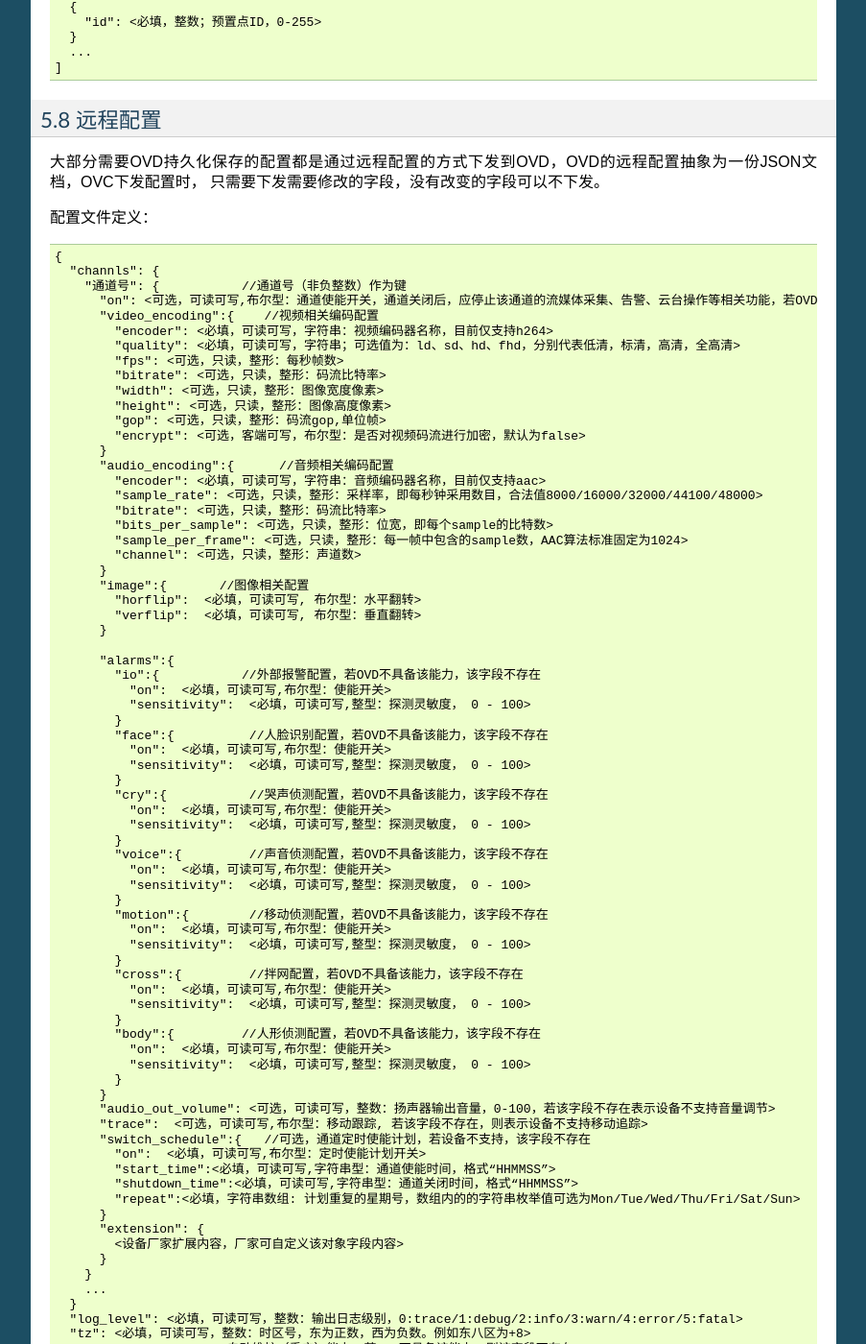
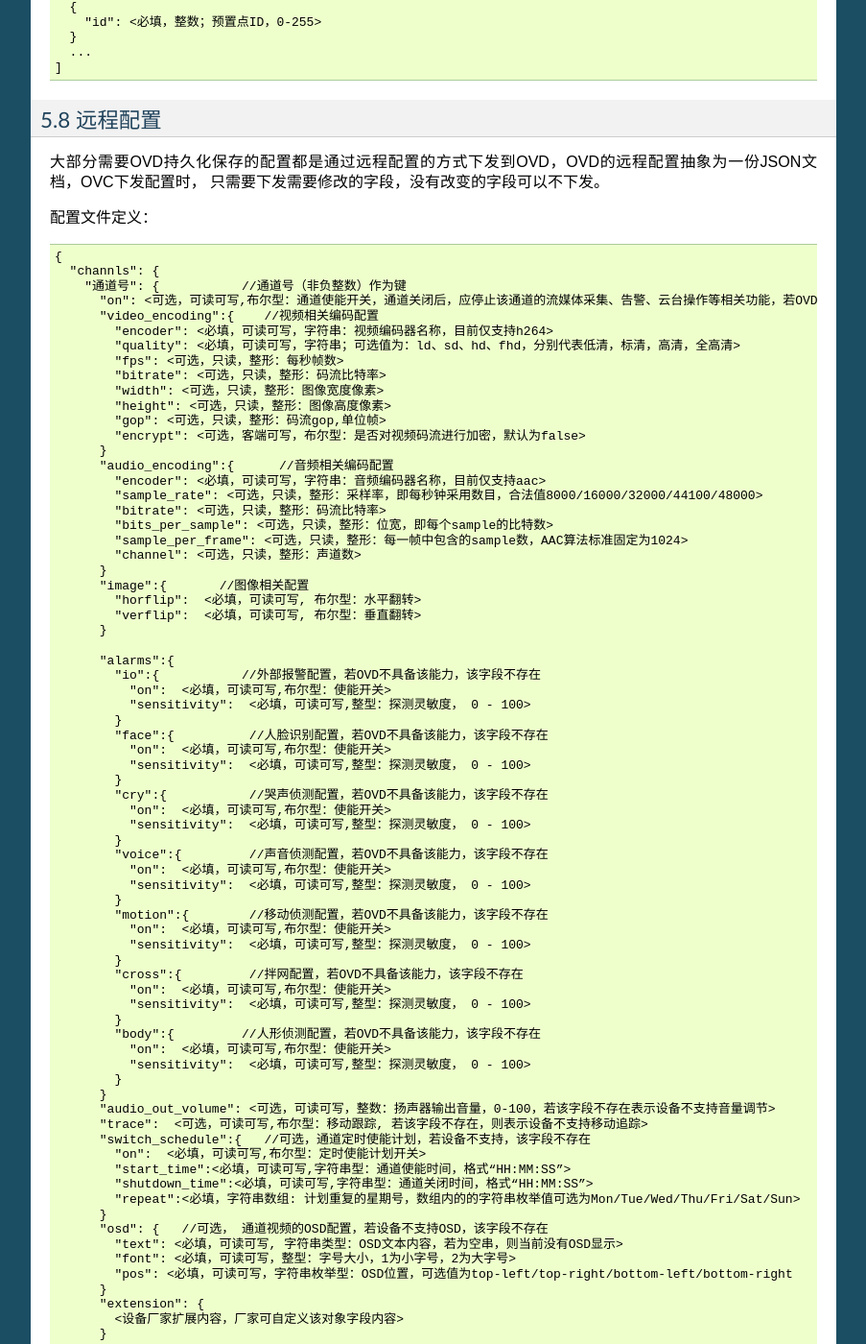
Before and after one commit to jamken/open_dev_sdk, a Sphinx documentation site: the page built from docs/dap.rst, in a window 1280 px wide and 1400 px high, scrolled down 14469 px. Shown: the whole window at 96% size, without its empty margins (198-1101 px from the left). Built offline with Sphinx 7.4.7, drawn with Linux system fonts in a browser that asks for light colours; some of the changed text lies outside the part shown.

Commit message:
远程配置，增加OSD，修改自动维护的起止时间格式，同时增加一个最后重启时间

```diff
--- a/docs/dap.rst
+++ b/docs/dap.rst
@@ -865,9 +865,14 @@ OVC可以通过该命令获取摄像头的预置点列表
         "trace":  <可选，可读可写,布尔型：移动跟踪, 若该字段不存在，则表示设备不支持移动追踪>
         "switch_schedule":{   //可选，通道定时使能计划，若设备不支持，该字段不存在
           "on":  <必填，可读可写,布尔型：定时使能计划开关>
-          "start_time":<必填，可读可写,字符串型：通道使能时间，格式“HHMMSS”>
-          "shutdown_time":<必填，可读可写,字符串型：通道关闭时间，格式“HHMMSS”>
+          "start_time":<必填，可读可写,字符串型：通道使能时间，格式“HH:MM:SS”>
+          "shutdown_time":<必填，可读可写,字符串型：通道关闭时间，格式“HH:MM:SS”>
           "repeat":<必填，字符串数组: 计划重复的星期号，数组内的的字符串枚举值可选为Mon/Tue/Wed/Thu/Fri/Sat/Sun>
+        }
+        "osd": {   //可选， 通道视频的OSD配置，若设备不支持OSD，该字段不存在
+          "text": <必填，可读可写, 字符串类型：OSD文本内容，若为空串，则当前没有OSD显示>
+          "font": <必填，可读可写，整型：字号大小，1为小字号，2为大字号>
+          "pos": <必填，可读可写，字符串枚举型：OSD位置，可选值为top-left/top-right/bottom-left/bottom-right
         }
         "extension": {
           <设备厂家扩展内容，厂家可自定义该对象字段内容>
```
Also changed, not shown: other parts of docs/dap.rst (+3 -2 lines).
